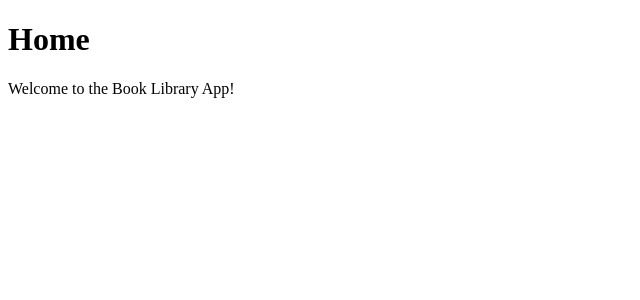
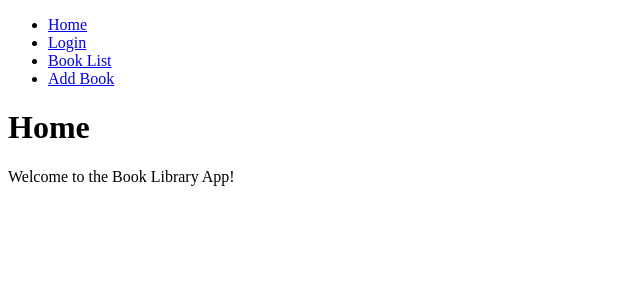
Before and after one commit to moa-reidar/final_project, a React (Vite) app: page / in a window 1280 px wide. Shown: the top 300 px of the page, without its empty margins (0-640 px from the left). Built offline with nearby package versions, Linux system fonts and the light colour scheme.

Commit message:
Add Header component with navigation links

```diff
--- a/src/App.jsx
+++ b/src/App.jsx
@@ -1,4 +1,5 @@
 import { BrowserRouter, Routes, Route } from "react-router-dom";
+import Header from "./components/Header";
 import Home from "./pages/Home";
 import Login from "./pages/Login";
 import BookList from "./pages/BookList";
@@ -8,6 +9,7 @@
 function App() {
   return (
     <BrowserRouter>
+      <Header />
       <Routes>
         <Route path="/" element={<Home />} />
         <Route path="/login" element={<Login />} />
--- a/src/components/Header.jsx
+++ b/src/components/Header.jsx
@@ -0,0 +1,18 @@
+import { Link } from "react-router-dom";
+
+function Header() {
+  return (
+    <header>
+      <nav>
+        <ul>
+          <li><Link to="/">Home</Link></li>
+          <li><Link to="/login">Login</Link></li>
+          <li><Link to="/books">Book List</Link></li>
+          <li><Link to="/add-book">Add Book</Link></li>
+        </ul>
+      </nav>
+    </header>
+  );
+}
+
+export default Header;
```
